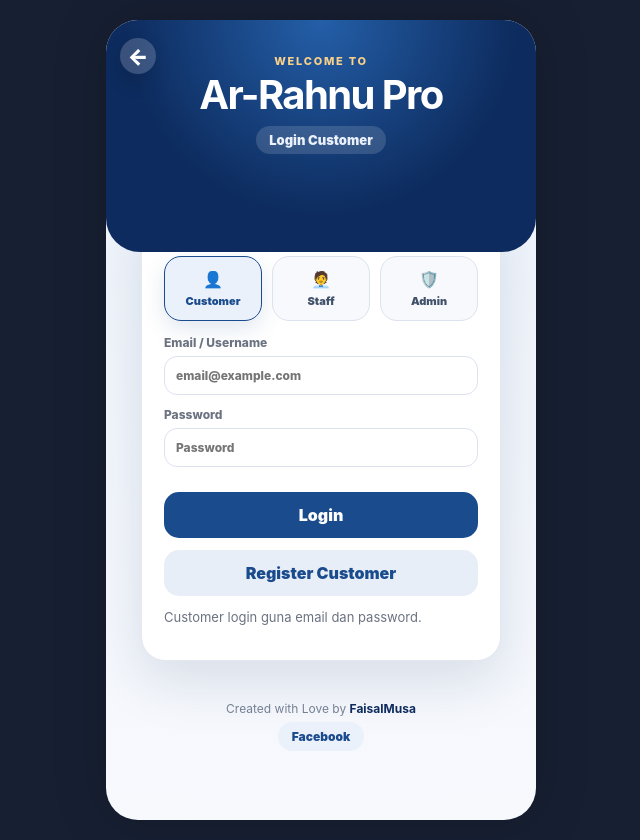
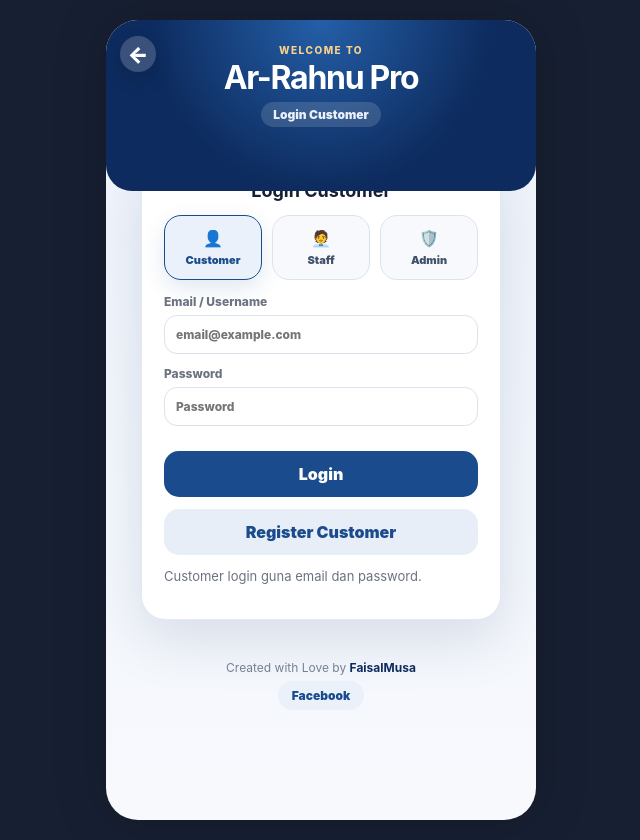
Before and after one commit to ahmadaina2183-glitch/ar-rahnu, a plain HTML site: page login.html in a window 1280 px wide. Shown: the whole page, without its empty margins (319-959 px from the left). Drawn offline with Linux system fonts and the light colour scheme.

Commit message:
Compact login header

```diff
--- a/login.html
+++ b/login.html
@@ -5,7 +5,7 @@
   <meta name="viewport" content="width=device-width, initial-scale=1, viewport-fit=cover" />
   <meta name="theme-color" content="#0d2b5e" />
   <title>Login — Ar-Rahnu Pro</title>
-  <link rel="stylesheet" href="./styles.css?v=20260508-backbtn" />
+  <link rel="stylesheet" href="./styles.css?v=20260509-logincompact" />
 </head>
 <body>
   <div class="app-shell login-shell">
@@ -52,6 +52,6 @@
       </footer>
     </main>
   </div>
-  <script src="./login.js?v=20260508-backbtn"></script>
+  <script src="./login.js?v=20260509-logincompact"></script>
 </body>
 </html>
--- a/styles.css
+++ b/styles.css
@@ -20,8 +20,8 @@
 
 /* Cleaner login screen */
 .login-shell{min-height:100vh;background:linear-gradient(180deg,#eef3fb 0,#f7f9fd 100%)}
-.login-topbar{justify-content:center;text-align:center;padding:34px 18px 98px;border-bottom-left-radius:34px;border-bottom-right-radius:34px;background:radial-gradient(circle at 50% 0%,#245fa8 0,#0d2b5e 62%)}
-.login-brand{width:100%}.login-brand .eyebrow{color:#f9d18a;font-size:11px;letter-spacing:.16em;margin-bottom:8px}.login-brand h1{font-size:40px;letter-spacing:-.04em;line-height:.95;margin:0;text-transform:none}.login-brand span{display:inline-flex;margin-top:12px;padding:6px 13px;border-radius:999px;background:rgba(255,255,255,.14);color:#eaf1fb;font-weight:900;font-size:13px}.login-main{display:grid;justify-items:center;padding:0 20px 18px;margin-top:-54px}.login-card{width:100%;max-width:360px;padding:22px;border-radius:24px;box-shadow:0 20px 55px rgba(13,43,94,.13)}.login-card h2{text-align:center;font-size:18px;margin-bottom:14px}.login-card label{margin-top:12px}.login-card .primary-btn{margin-top:14px}.role-grid{gap:10px;margin:8px 0 14px}.role-btn{padding:12px 6px;border-radius:17px}.role-btn span{font-size:11px}.login-footer{text-align:center;color:#748093;font-size:12px;margin-top:26px}.login-footer p{margin:0 0 6px}.login-footer b{color:#0d2b5e}.login-footer a{display:inline-flex;align-items:center;justify-content:center;text-decoration:none;color:#1a4b8c;font-weight:900;background:#eaf1fb;border-radius:999px;padding:7px 14px}
+.login-topbar{justify-content:center;text-align:center;padding:24px 18px 64px;border-bottom-left-radius:26px;border-bottom-right-radius:26px;background:radial-gradient(circle at 50% 0%,#245fa8 0,#0d2b5e 62%)}
+.login-brand{width:100%}.login-brand .eyebrow{color:#f9d18a;font-size:10px;letter-spacing:.15em;margin-bottom:6px}.login-brand h1{font-size:32px;letter-spacing:-.04em;line-height:.98;margin:0;text-transform:none}.login-brand span{display:inline-flex;margin-top:9px;padding:5px 12px;border-radius:999px;background:rgba(255,255,255,.14);color:#eaf1fb;font-weight:900;font-size:12px}.login-main{display:grid;justify-items:center;padding:0 20px 18px;margin-top:-34px}.login-card{width:100%;max-width:360px;padding:22px;border-radius:24px;box-shadow:0 20px 55px rgba(13,43,94,.13)}.login-card h2{text-align:center;font-size:18px;margin-bottom:14px}.login-card label{margin-top:12px}.login-card .primary-btn{margin-top:14px}.role-grid{gap:10px;margin:8px 0 14px}.role-btn{padding:12px 6px;border-radius:17px}.role-btn span{font-size:11px}.login-footer{text-align:center;color:#748093;font-size:12px;margin-top:26px}.login-footer p{margin:0 0 6px}.login-footer b{color:#0d2b5e}.login-footer a{display:inline-flex;align-items:center;justify-content:center;text-decoration:none;color:#1a4b8c;font-weight:900;background:#eaf1fb;border-radius:999px;padding:7px 14px}
 /* Customer dashboard center header */
 body[data-role="customer"] .topbar{justify-content:center;text-align:center;position:relative}
 body[data-role="customer"] .topbar>div:first-child{width:100%}
@@ -108,4 +108,4 @@ body[data-role="customer"] #page-harga .price-grid b{font-size:16px;line-height:
 @media(min-width:420px){body[data-role="customer"] #page-harga .price-grid{grid-template-columns:repeat(4,1fr)}}
 .mini-ltv-grid{display:grid;grid-template-columns:repeat(3,1fr);gap:8px;text-align:center}.mini-ltv-grid span{background:#fff;border:1px solid var(--line);border-radius:12px;padding:9px 5px;font-size:12px}.mini-ltv-grid b{font-size:13px;color:var(--primary)}
 
-.topbar{position:relative}.top-back-btn{position:absolute;left:14px;top:14px;z-index:20;border:0;border-radius:999px;width:36px;height:36px;display:grid;place-items:center;background:rgba(255,255,255,.18);color:#fff;font-size:22px;font-weight:900;box-shadow:0 8px 20px rgba(0,0,0,.12)}.top-back-btn[hidden]{display:none}.login-topbar .top-back-btn{top:18px}.staff-app .top-back-btn,.admin-app .top-back-btn{top:24px;left:16px}.staff-app .topbar>div:first-of-type,.admin-app .topbar>div:first-of-type{padding-left:44px}@media(max-width:370px){.top-back-btn{width:32px;height:32px;font-size:20px}.staff-app .topbar>div:first-of-type,.admin-app .topbar>div:first-of-type{padding-left:38px}}
+.topbar{position:relative}.top-back-btn{position:absolute;left:14px;top:14px;z-index:20;border:0;border-radius:999px;width:36px;height:36px;display:grid;place-items:center;background:rgba(255,255,255,.18);color:#fff;font-size:22px;font-weight:900;box-shadow:0 8px 20px rgba(0,0,0,.12)}.top-back-btn[hidden]{display:none}.login-topbar .top-back-btn{top:16px}.staff-app .top-back-btn,.admin-app .top-back-btn{top:24px;left:16px}.staff-app .topbar>div:first-of-type,.admin-app .topbar>div:first-of-type{padding-left:44px}@media(max-width:370px){.top-back-btn{width:32px;height:32px;font-size:20px}.staff-app .topbar>div:first-of-type,.admin-app .topbar>div:first-of-type{padding-left:38px}}
```
